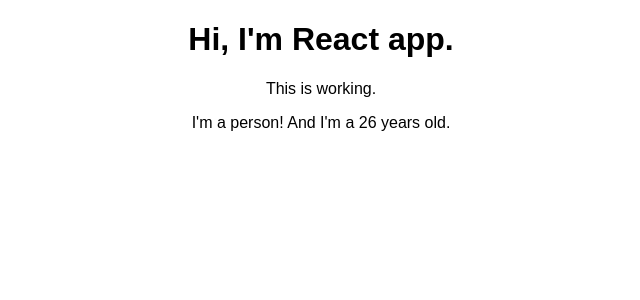
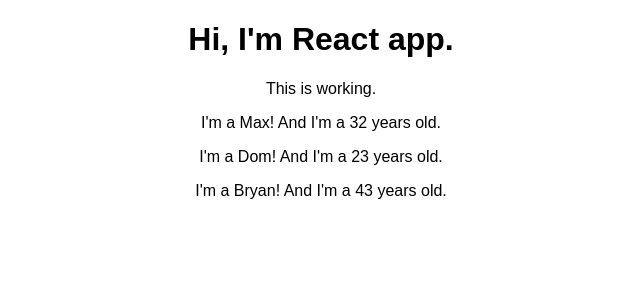
Before and after one commit to jakubfolta/React-CompleteGuide, a React (Create React App) app in the folder BaseFeaturesSyntax/react-complete-guide/: page / in a window 1280 px wide. Shown: the top 300 px of the page, without its empty margins (319-959 px from the left). Built offline with nearby package versions, Linux system fonts and the light colour scheme.

Commit message:
Learn React.

```diff
--- a/BaseFeaturesSyntax/react-complete-guide/src/App.js
+++ b/BaseFeaturesSyntax/react-complete-guide/src/App.js
@@ -8,7 +8,9 @@
       <div className="App">
         <h1>Hi, I'm React app.</h1>
         <p>This is working.</p>
-        <Person />
+        <Person name="Max" age="32" />
+        <Person name="Dom" age="23">My hobbies: Racing</Person>
+        <Person name="Bryan" age="43" />
       </div>
     );
     // return React.createElement('div', {className: 'App'}, React.createElement('h1', null, 'Hi I\'m React appppp!!!'));
--- a/BaseFeaturesSyntax/react-complete-guide/src/Person/Person.js
+++ b/BaseFeaturesSyntax/react-complete-guide/src/Person/Person.js
@@ -1,7 +1,7 @@
 import React from 'react';
 
-const person = () => {
-  return <p>I'm a person! And I'm a {Math.floor(Math.random() * 30)} years old.</p>
+const person = (props) => {
+  return <p>I'm a {props.name}! And I'm a {props.age} years old.</p>
 };
 
 export default person;
```
